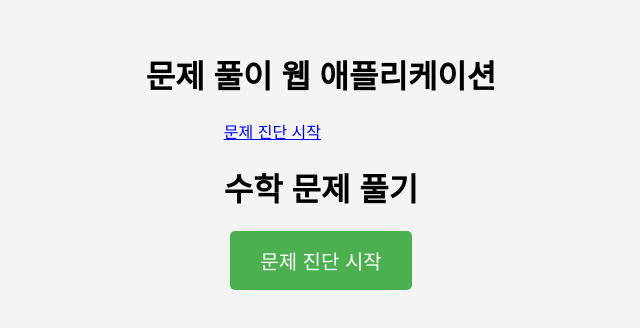
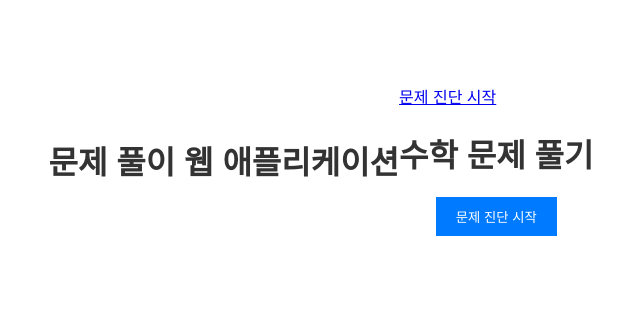
Before and after one commit to emelmusekor/multipleproto, a website built with Vite: page index.html in a window 1280 px wide. Shown: the part 240-568 px from the top of the page, without its empty margins (319-959 px from the left). Built offline with nearby package versions, Linux system fonts and the light colour scheme.

Commit message:
Update style.css

```diff
--- a/style.css
+++ b/style.css
@@ -1,26 +1,33 @@
 body {
-    font-family: 'Arial', sans-serif;
-    background-color: #f4f4f4;
+    font-family: Arial, sans-serif;
     display: flex;
-    flex-direction: column;
+    justify-content: center;
     align-items: center;
-    justify-content: center;
     height: 100vh;
     margin: 0;
 }
+
 .container {
     text-align: center;
 }
-.step-button {
-    padding: 15px 30px;
-    font-size: 20px;
-    background-color: #4CAF50;
+
+h1, h2 {
+    color: #333;
+}
+
+input {
+    margin: 10px;
+    padding: 5px;
+}
+
+button {
+    padding: 10px 20px;
+    background-color: #007bff;
     color: white;
     border: none;
-    border-radius: 5px;
     cursor: pointer;
-    transition: background-color 0.3s;
 }
-.step-button:hover {
-    background-color: #45a049;
+
+button:hover {
+    background-color: #0056b3;
 }
```
